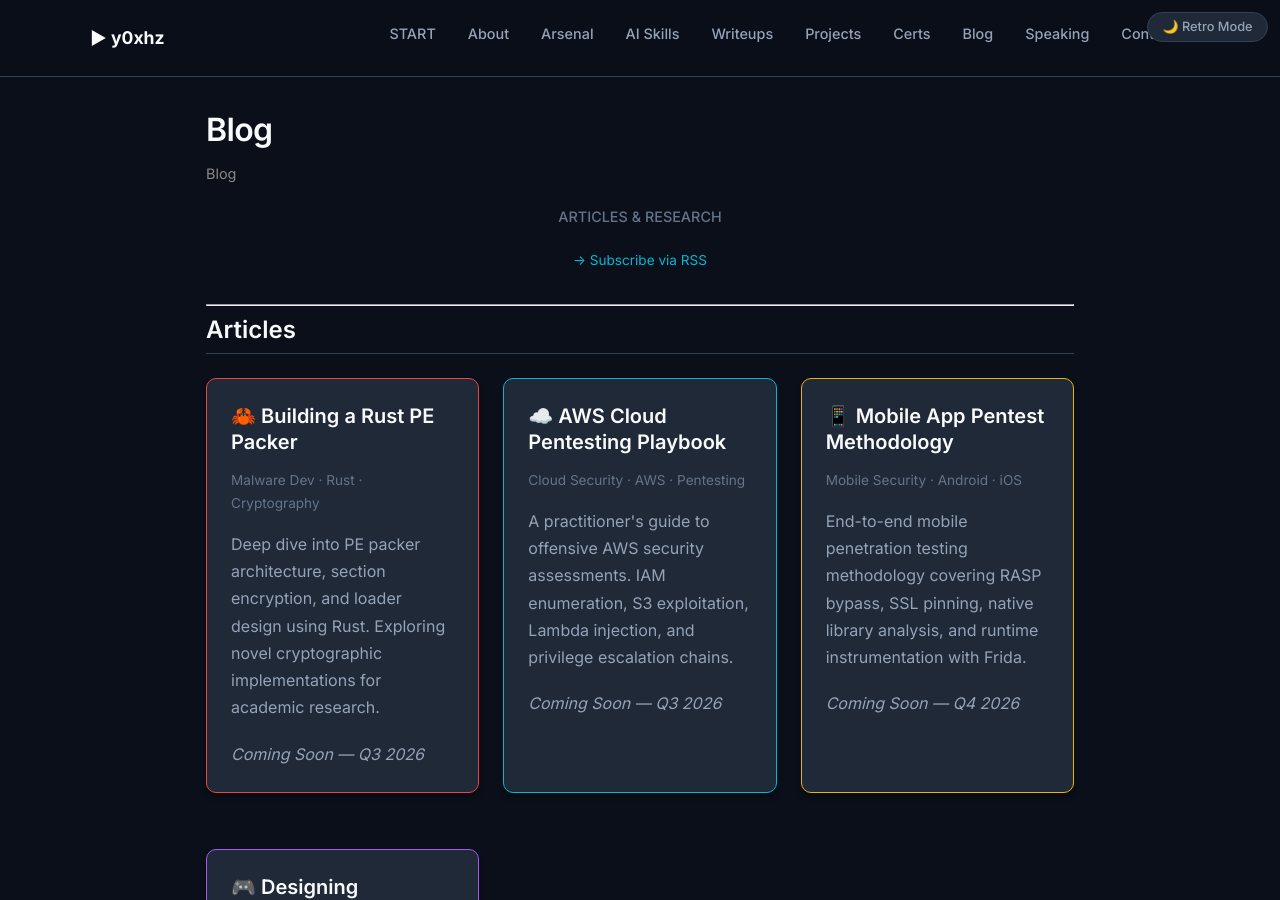
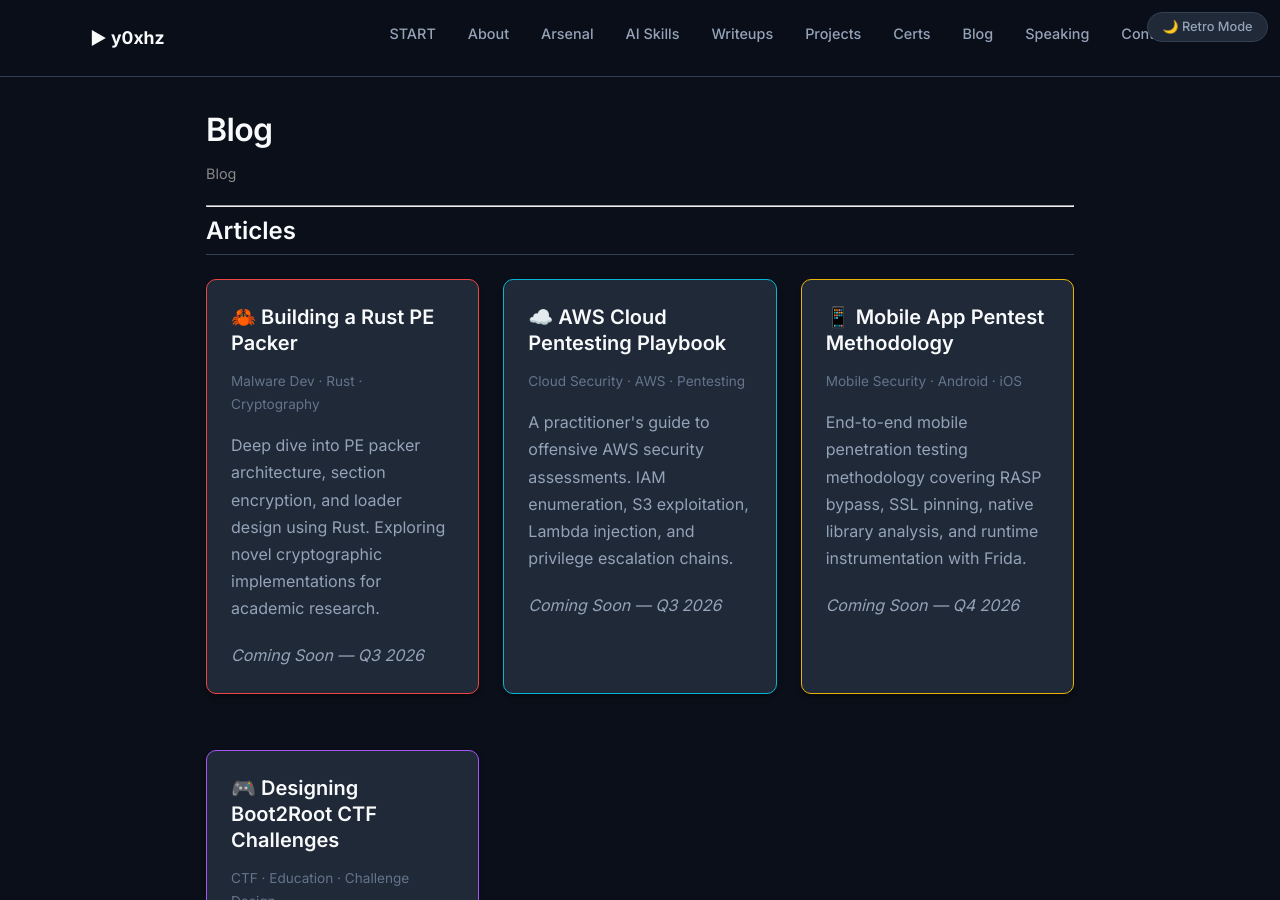
Before and after one commit to y0xhz/y0xhz.github.io, a Jekyll site: the page built from blog.md, in a window 1280 px wide and 900 px high. Built offline with Jekyll 4.4.1, drawn with Linux system fonts in a browser that asks for light colours.

Commit message:
fix: remove blog header and RSS subscribe link

```diff
--- a/blog.md
+++ b/blog.md
@@ -4,18 +4,6 @@ title: "Blog"
 subtitle: "<span class='retro-only'>Captain's Log / Adventure Journal</span><span class='pro-only'>Blog</span>"
 description: "Security research, walkthroughs, and thoughts from y0xhz — Senior Penetration Tester and Red Team Operator."
 ---
-
-<div style="text-align: center; margin-bottom: 2rem;">
-  <p style="font-family: var(--font-pixel); font-size: 0.8rem; color: var(--c-cyan);" class="retro-only">
-    📜 CAPTAIN'S LOG 📜
-  </p>
-  <p style="font-size: 0.9rem; color: var(--text-muted); font-weight: 500;" class="pro-only">
-    ARTICLES & RESEARCH
-  </p>
-  <p style="font-size: 0.85rem; color: var(--text-muted);">
-    <a href="{{ '/feed.xml' | relative_url }}">→ Subscribe via RSS</a>
-  </p>
-</div>
 
 ---
 
```
